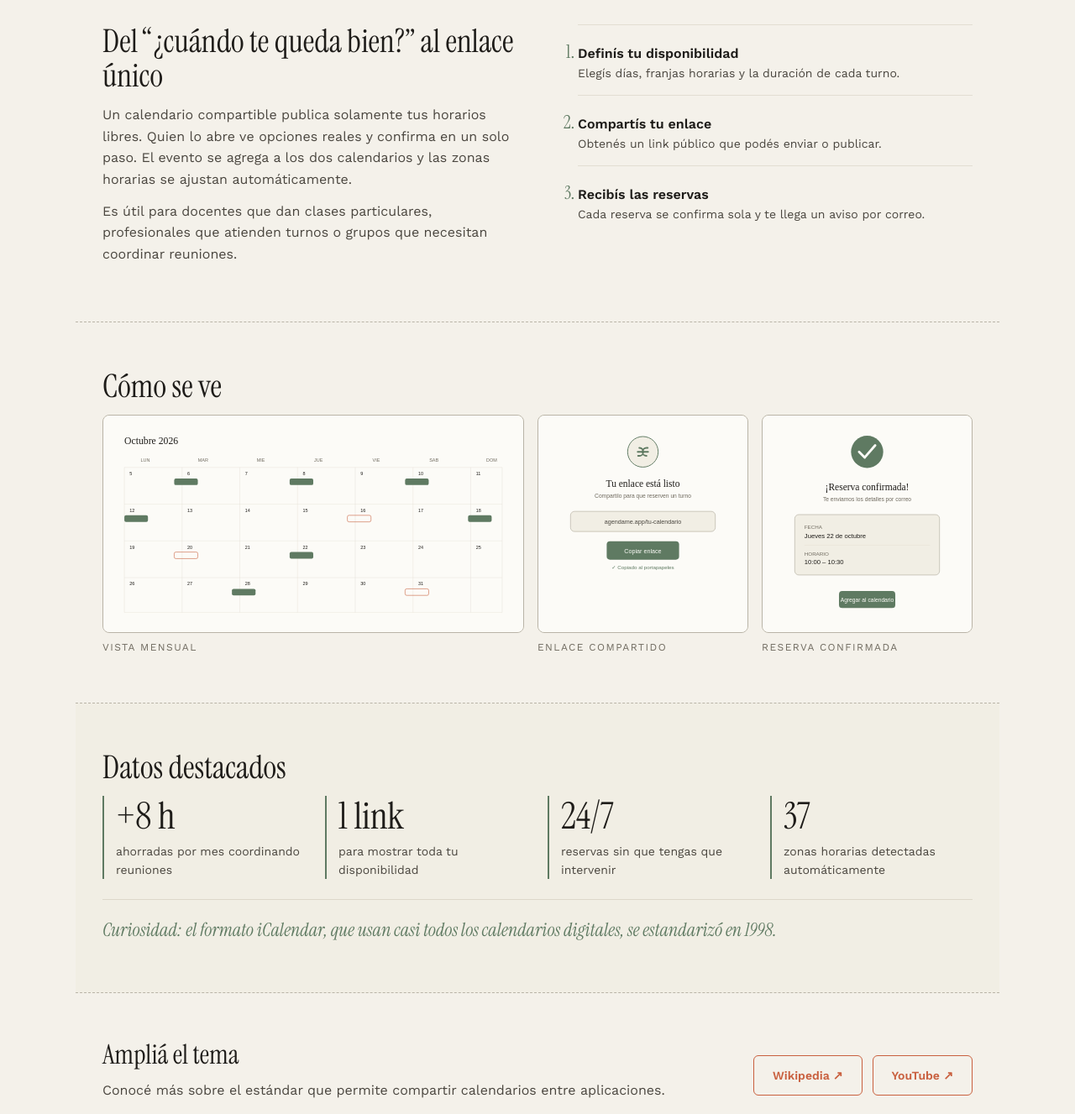
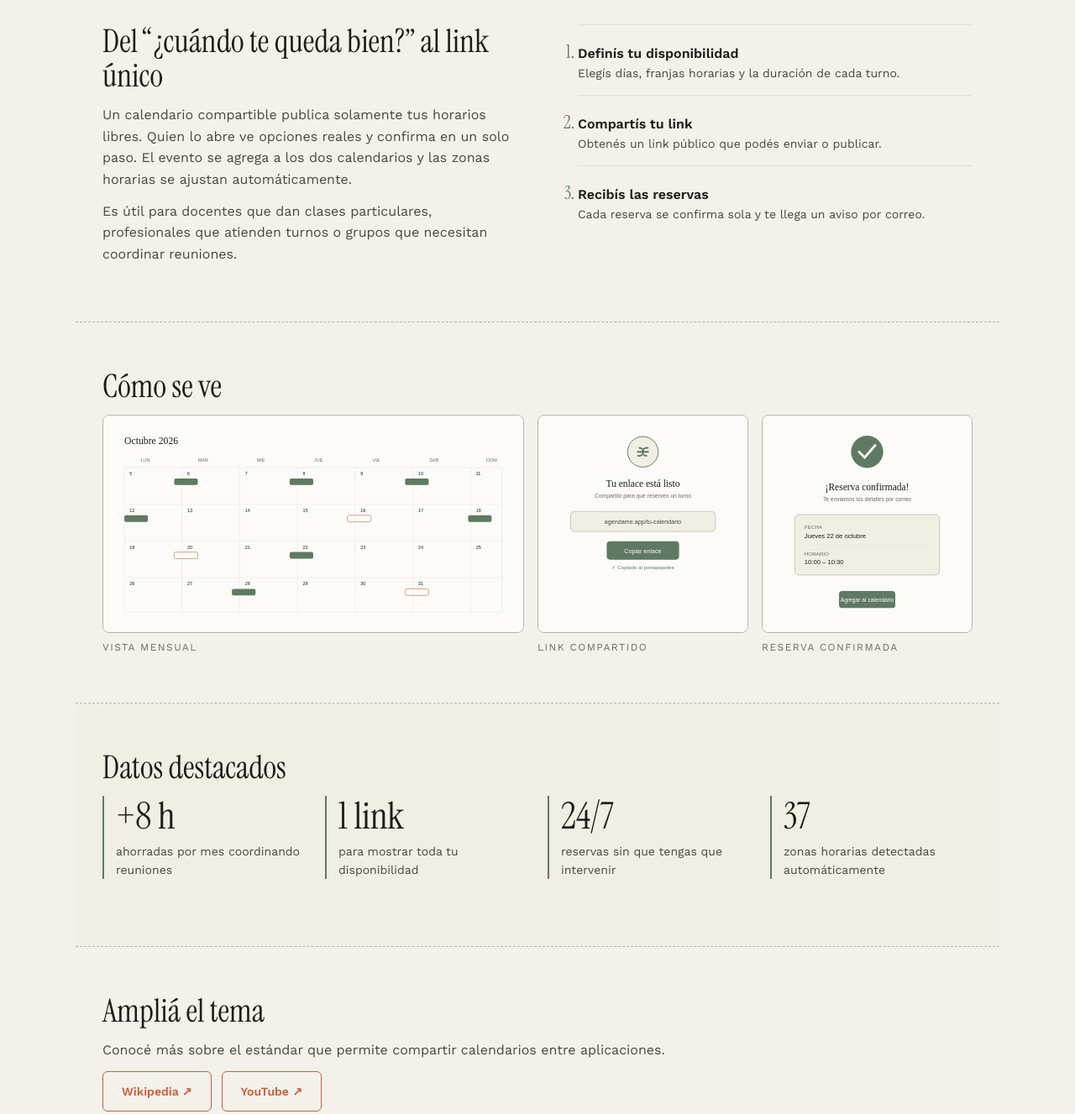
Before and after one commit to sebas20002000/agendame, a plain HTML site: page index.html in a window 1280 px wide. Shown: the part 640-1967 px from the top of the page at 84% size. Drawn offline with nearby package versions, Linux system fonts and the light colour scheme.

Commit message:
change wording of some things

```diff
--- a/index.html
+++ b/index.html
@@ -35,7 +35,7 @@
 
         <section id="inicio" class="presentacion">
             <div class="presentacion-texto">
-                <h2>Elegí tus horarios. Compartí un solo enlace.</h2>
+                <h2>Elegí tus horarios. Compartí un solo link.</h2>
                 <p>Definís tu disponibilidad una vez y cualquier persona puede reservar el horario que le sirva. Sin
                     cadenas de mensajes ni horarios pisados.</p>
                 <ul class="botones">
@@ -49,7 +49,7 @@
 
         <section id="informacion" class="informacion">
             <div>
-                <h2>Del “¿cuándo te queda bien?” al enlace único</h2>
+                <h2>Del “¿cuándo te queda bien?” al link único</h2>
                 <p>Un calendario compartible publica solamente tus horarios libres. Quien lo abre ve opciones reales y
                     confirma en un solo paso. El evento se agrega a los dos calendarios y las zonas horarias se ajustan
                     automáticamente.</p>
@@ -62,7 +62,7 @@
                     <p>Elegís días, franjas horarias y la duración de cada turno.</p>
                 </li>
                 <li>
-                    <h3>Compartís tu enlace</h3>
+                    <h3>Compartís tu link</h3>
                     <p>Obtenés un link público que podés enviar o publicar.</p>
                 </li>
                 <li>
@@ -80,8 +80,8 @@
                     <figcaption>Vista mensual</figcaption>
                 </figure>
                 <figure>
-                    <img src="images/enlace-compartido.svg" alt="Pantalla para copiar el enlace del calendario">
-                    <figcaption>Enlace compartido</figcaption>
+                    <img src="images/link-compartido.svg" alt="Pantalla para copiar el link del calendario">
+                    <figcaption>link compartido</figcaption>
                 </figure>
                 <figure>
                     <img src="images/reserva-confirmada.svg" alt="Mensaje de reserva confirmada">
@@ -110,11 +110,9 @@
                     <p>zonas horarias detectadas automáticamente</p>
                 </li>
             </ul>
-            <p class="curiosidad">Curiosidad: el formato iCalendar, que usan casi todos los calendarios digitales, se
-                estandarizó en 1998.</p>
         </section>
 
-        <section id="contacto" class="enlaces">
+        <section id="contacto" class="links">
             <div>
                 <h2>Ampliá el tema</h2>
                 <p>Conocé más sobre el estándar que permite compartir calendarios entre aplicaciones.</p>
```
Also changed, not shown: images/link-compartido.svg (renamed from images/enlace-compartido.svg).
